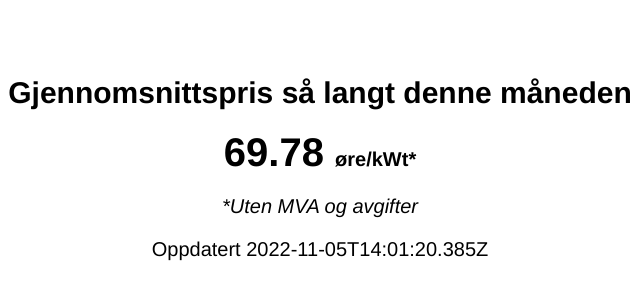
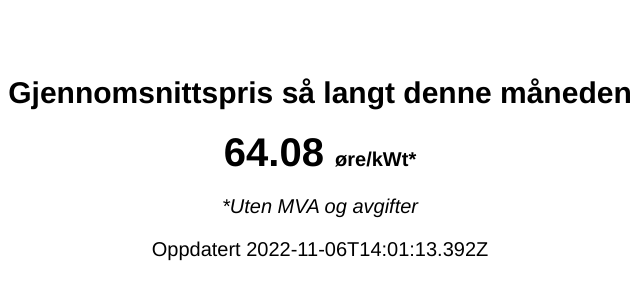
Before and after one commit to DinkDonk/el.dinkdonk.no, a plain HTML site: page index.html in a window 1280 px wide. Shown: the part 232-532 px from the top of the page, 320-960 px from the left. Drawn offline with Linux system fonts and the light colour scheme.

Commit message:
Update from https://github.com/DinkDonk/average-electricity-price/commit/b09235b236f3e7fbbd95a4ae9d07a14f49b6f703

```diff
--- a/index.html
+++ b/index.html
@@ -35,7 +35,7 @@
 <body>
 </body>
 	<h2>Gjennomsnittspris så langt denne måneden</h2>
-	<h1>69.78 <small>øre/kWt*</small></h1>
+	<h1>64.08 <small>øre/kWt*</small></h1>
 	<p><i>*Uten MVA og avgifter</i></p>
-	<p>Oppdatert 2022-11-05T14:01:20.385Z</p>
+	<p>Oppdatert 2022-11-06T14:01:13.392Z</p>
 </html>
```
